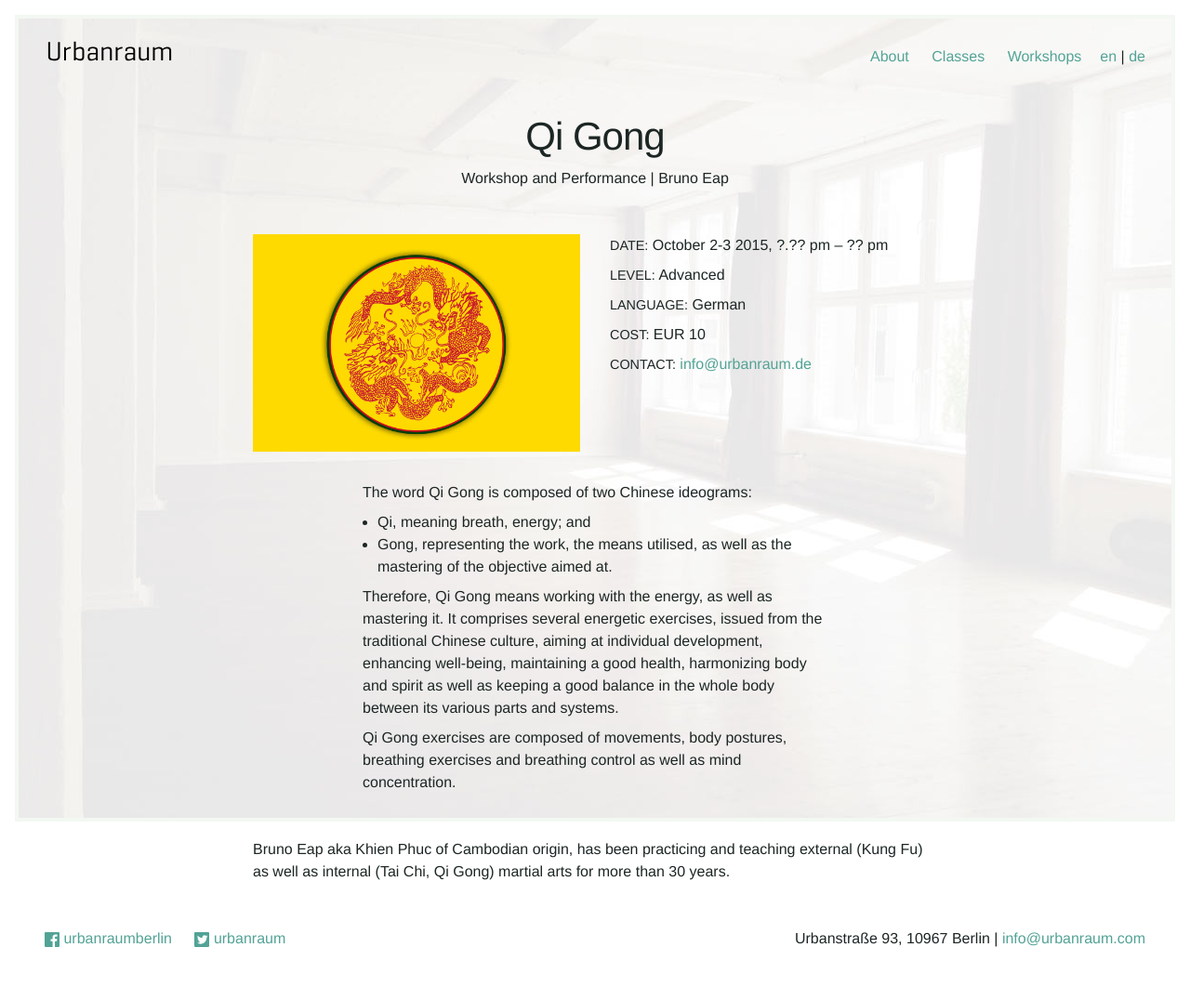
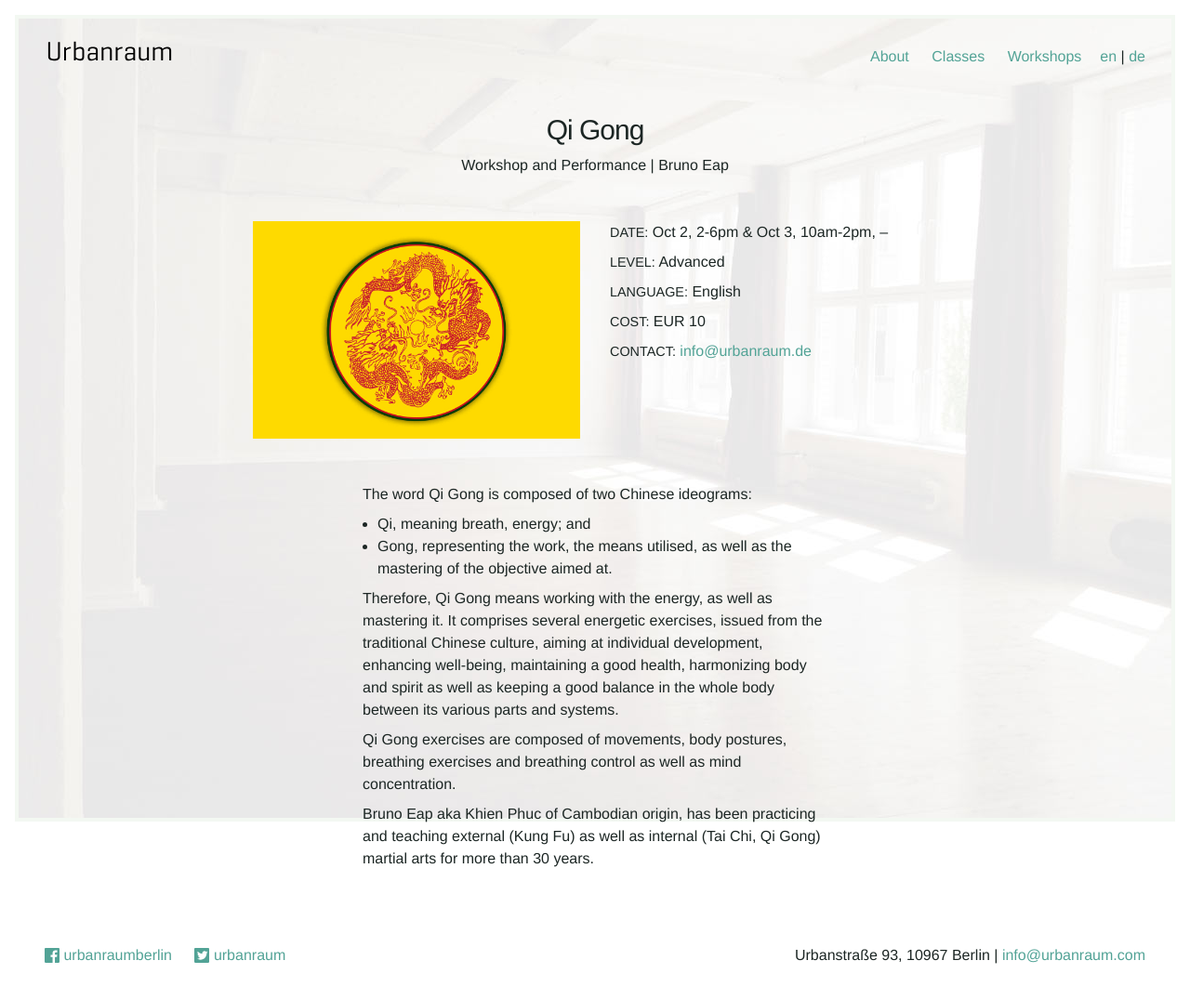
Before and after one commit to Kriesse/urbanraum, a Jekyll site: the page built from _workshops/qigong.md, in a window 1280 px wide. Shown: the whole page at 93% size. Built offline with Jekyll 4.4.1, drawn with Linux system fonts in a browser that asks for light colours; nearby versions of some CDN libraries.

Commit message:
Korrekturen, Transitions, media queries

```diff
--- a/_sass/_posts.scss
+++ b/_sass/_posts.scss
@@ -12,14 +12,19 @@
 }
 
 .post__title {
-  font-size: 42px;
+  font-size: 30px;
   letter-spacing: -1px;
   line-height: 1.2;
+  @include media-query-min($on-tablet) {
+    .post__meta {
+      font-size: 42px;
+    }
+  }
 }
 
 .post__subtitle {
   display: block;
-  font-size: 28px;
+  font-size: .6666em;
 }
 
 .post__content {
@@ -31,22 +36,29 @@
   margin-bottom: 2 * $spacing-unit;
 }
 
-.post__aside {
-  width: 50%;
-  float: right;
-  padding-left: $spacing-unit;
-}
-
 .post__bio {
   margin-bottom: $spacing-unit;
 }
 
 .post__media {
-  width: 50%;
-  float: left;
-  text-align: right;
-  padding-right: $spacing-unit;
+  margin-bottom: $spacing-unit;
+  @include media-query-min($on-tablet) {
+    width: 50%;
+    float: left;
+    text-align: right;
+    padding-right: $spacing-unit;
+  }
 }
+
+.post__aside {
+
+  @include media-query-min($on-tablet) {
+    width: 50%;
+    float: right;
+    padding-left: $spacing-unit;
+  }
+}
+
 
 .post__media--full-width {
   width: 100%;
@@ -113,6 +125,7 @@
   img {
     -webkit-filter: grayscale(100%);
     filter: grayscale(100%);
+    transition: filter .25s ease-in-out;
   }
 }
 
@@ -132,16 +145,24 @@
   bottom: 0;
   width: 100%;
   padding: .5em;
-  font-size: .65em;
+  font-size: .5em;
+  line-height: 1.2;
   background-color: rgba(0,0,0,.3);
   color: $color-white;
   .post__meta__hidden {
     display: none;
   }
   .post__link:hover & {
+    transition: background-color .25s ease-in-out;
     background-color: rgba(0,0,0,.8);
     .post__meta__hidden {
       display: block;
     }
   }
 }
+
+@include media-query-min($on-tablet) {
+  .post__meta {
+    font-size: .65em;
+  }
+}
--- a/_workshops/qigong.md
+++ b/_workshops/qigong.md
@@ -11,17 +11,11 @@
 price_en: "EUR 10"
 price_de: "10 EUR"
 
-date_en: "October 2-3 2015"
-date_de: "2.-3. Oktober 2015"
+date_en: "Oct 2, 2-6pm & Oct 3, 10am-2pm"
+date_de: "2. Okt., 14-18:00, 3. Okt., 10-14:00"
 
-time_en: "?.?? pm"
-time_de: "?:?? Uhr"
-
-endtime_en: "?? pm"
-endtime_de: "??:?? Uhr"
-
-language_en: "German"
-language_de: "Deutsch"
+language_en: "English"
+language_de: "Englisch"
 
 
 description_en: "
@@ -43,10 +37,33 @@
 <p>
   Qi Gong exercises are composed of movements, body postures, breathing exercises and breathing control as well as mind concentration.
 </p>
+<p>
+  Bruno Eap aka Khien Phuc of Cambodian origin, has been practicing and teaching external (Kung Fu) as well as internal (Tai Chi, Qi Gong) martial arts for more than 30 years.
+</p>
 "
 
 description_de: "
-nicht verfügbar
+<p>
+  The word Qi Gong is composed of two Chinese ideograms:
+</p>
+
+<ul>
+  <li>
+    Qi, meaning breath, energy; and
+  </li>
+  <li>
+    Gong, representing the work, the means utilised, as well as the mastering of the objective aimed at.
+  </li>
+</ul>
+<p>
+  Therefore, Qi Gong means working with the energy, as well as mastering it. It comprises several energetic exercises, issued from the traditional Chinese culture, aiming at individual development, enhancing well-being, maintaining a good health, harmonizing body and spirit as well as keeping a good balance in the whole body between its various parts and systems.
+</p>
+<p>
+  Qi Gong exercises are composed of movements, body postures, breathing exercises and breathing control as well as mind concentration.
+</p>
+<p>
+  Bruno Eap aka Khien Phuc of Cambodian origin, has been practicing and teaching external (Kung Fu) as well as internal (Tai Chi, Qi Gong) martial arts for more than 30 years.
+</p>
 "
 
 teacher: "Bruno Eap"
--- a/css/main.scss
+++ b/css/main.scss
@@ -34,7 +34,7 @@
 // Width of the content area
 $content-width:    800px;
 
-$on-tablet:        680px;
+$on-tablet:        550px;
 $on-laptop:        900px;
 
 
```
Also changed, not shown: other parts of _workshops/qigong.md (+0 -3 lines), _classes/urban-autumn.md (+6 -6 lines), _workshops/wartezimmer.md (+1 -1 lines).
